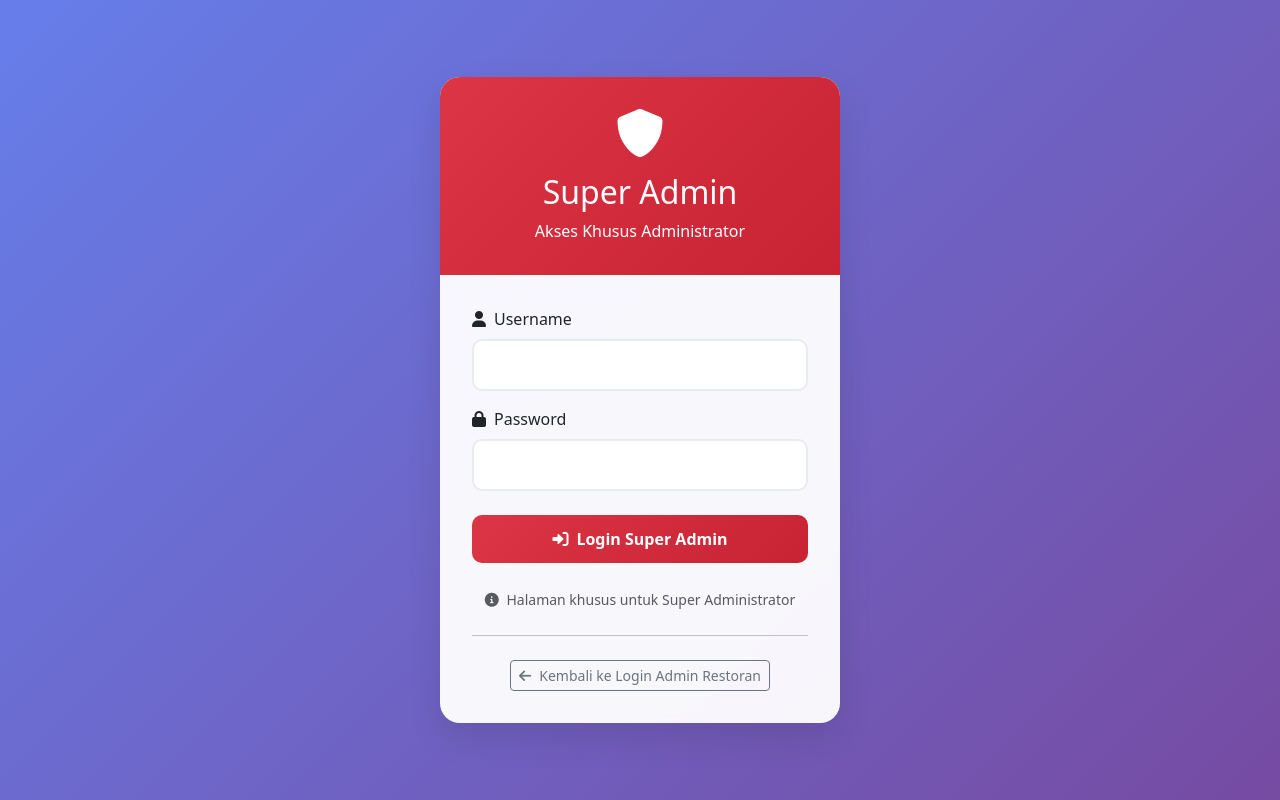
After one commit to Alzamna/Buku-Menu, a CodeIgniter 4 app: the page made by app/Views/auth/super_admin_login.php in a window 1280 px wide. The commit adds this page. Run offline with PHP 8.4 and a stand-in for CodeIgniter, Linux system fonts and the light colour scheme; the template is opened without the code that fills it, so the values that code supplies are empty; some libraries are stand-ins or nearby versions.

Commit message:
Add super admin login functionality, update authentication flow, and create dedicated super admin login view

```diff
--- a/app/Config/Routes.php
+++ b/app/Config/Routes.php
@@ -8,7 +8,10 @@ use CodeIgniter\Router\RouteCollection;
 // Authentication Routes
 $routes->get('/', 'Auth::index');
 $routes->get('auth', 'Auth::index');
+$routes->get('b0/super-admin', 'Auth::superAdminLogin');
+$routes->get('dashboard', 'Auth::index'); // Redirect to login if accessing dashboard directly
 $routes->post('auth/login', 'Auth::login');
+$routes->post('b0/super-admin', 'Auth::superAdminLoginProcess');
 $routes->get('auth/logout', 'Auth::logout');
 
 // Super Admin Routes
--- a/app/Views/auth/login.php
+++ b/app/Views/auth/login.php
@@ -102,7 +102,6 @@
                             <small class="text-muted">
                                 <i class="fas fa-info-circle me-1"></i>
                                 Demo Account:<br>
-                                Super Admin: superadmin / superadmin123<br>
                                 Admin Restoran: admin / admin123
                             </small>
                         </div>
--- /dev/null
+++ b/app/Views/auth/super_admin_login.php
@@ -0,0 +1,115 @@
+<!DOCTYPE html>
+<html lang="id">
+<head>
+    <meta charset="UTF-8">
+    <meta name="viewport" content="width=device-width, initial-scale=1.0">
+    <title>Super Admin Login - Buku Menu</title>
+    <link href="https://cdn.jsdelivr.net/npm/bootstrap@5.3.0/dist/css/bootstrap.min.css" rel="stylesheet">
+    <link href="https://cdnjs.cloudflare.com/ajax/libs/font-awesome/6.0.0/css/all.min.css" rel="stylesheet">
+    <style>
+        body {
+            background: linear-gradient(135deg, #667eea 0%, #764ba2 100%);
+            min-height: 100vh;
+            display: flex;
+            align-items: center;
+            justify-content: center;
+        }
+        .login-container {
+            background: rgba(255, 255, 255, 0.95);
+            backdrop-filter: blur(10px);
+            border-radius: 20px;
+            box-shadow: 0 15px 35px rgba(0, 0, 0, 0.1);
+            overflow: hidden;
+            max-width: 400px;
+            width: 100%;
+        }
+        .login-header {
+            background: linear-gradient(135deg, #dc3545 0%, #c82333 100%);
+            color: white;
+            padding: 2rem;
+            text-align: center;
+        }
+        .login-body {
+            padding: 2rem;
+        }
+        .form-control {
+            border-radius: 10px;
+            border: 2px solid #e9ecef;
+            padding: 12px 15px;
+        }
+        .form-control:focus {
+            border-color: #dc3545;
+            box-shadow: 0 0 0 0.2rem rgba(220, 53, 69, 0.25);
+        }
+        .btn-login {
+            background: linear-gradient(135deg, #dc3545 0%, #c82333 100%);
+            border: none;
+            border-radius: 10px;
+            padding: 12px;
+            font-weight: bold;
+            width: 100%;
+        }
+        .btn-login:hover {
+            background: linear-gradient(135deg, #c82333 0%, #bd2130 100%);
+        }
+        .alert {
+            border-radius: 10px;
+        }
+    </style>
+</head>
+<body>
+    <div class="login-container">
+        <div class="login-header">
+            <i class="fas fa-shield-alt fa-3x mb-3"></i>
+            <h2 class="mb-2">Super Admin</h2>
+            <p class="mb-0">Akses Khusus Administrator</p>
+        </div>
+
+        <div class="login-body">
+            <?php if (session()->getFlashdata('error')): ?>
+                <div class="alert alert-danger">
+                    <i class="fas fa-exclamation-triangle me-2"></i>
+                    <?= session()->getFlashdata('error') ?>
+                </div>
+            <?php endif; ?>
+
+            <form action="<?= base_url('b0/super-admin') ?>" method="post">
+                <div class="mb-3">
+                    <label for="username" class="form-label">
+                        <i class="fas fa-user me-2"></i>Username
+                    </label>
+                    <input type="text" class="form-control" id="username" name="username" required>
+                </div>
+
+                <div class="mb-4">
+                    <label for="password" class="form-label">
+                        <i class="fas fa-lock me-2"></i>Password
+                    </label>
+                    <input type="password" class="form-control" id="password" name="password" required>
+                </div>
+
+                <button type="submit" class="btn btn-danger btn-login">
+                    <i class="fas fa-sign-in-alt me-2"></i>Login Super Admin
+                </button>
+            </form>
+
+            <div class="text-center mt-4">
+                <small class="text-muted">
+                    <i class="fas fa-info-circle me-1"></i>
+                    Halaman khusus untuk Super Administrator
+                </small>
+            </div>
+
+            <hr class="my-4">
+
+            <div class="text-center">
+                <a href="<?= base_url('auth') ?>" class="btn btn-outline-secondary btn-sm">
+                    <i class="fas fa-arrow-left me-2"></i>Kembali ke Login Admin Restoran
+                </a>
+            </div>
+        </div>
+    </div>
+
+    <script src="https://cdn.jsdelivr.net/npm/bootstrap@5.3.0/dist/js/bootstrap.bundle.min.js"></script>
+</body>
+</html>
```
Also changed, not shown: app/Controllers/Auth.php (+48 -8 lines), 4 other files.
